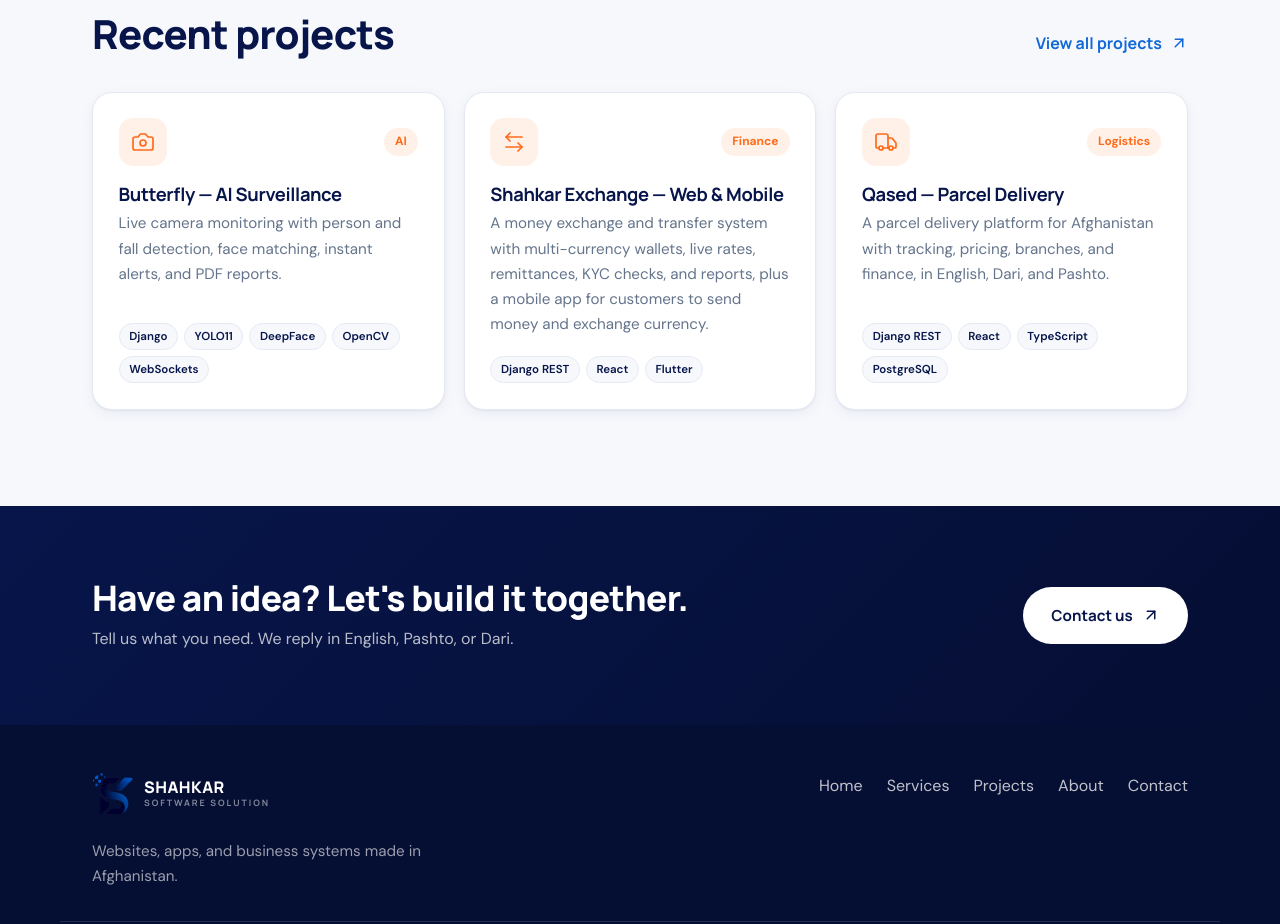
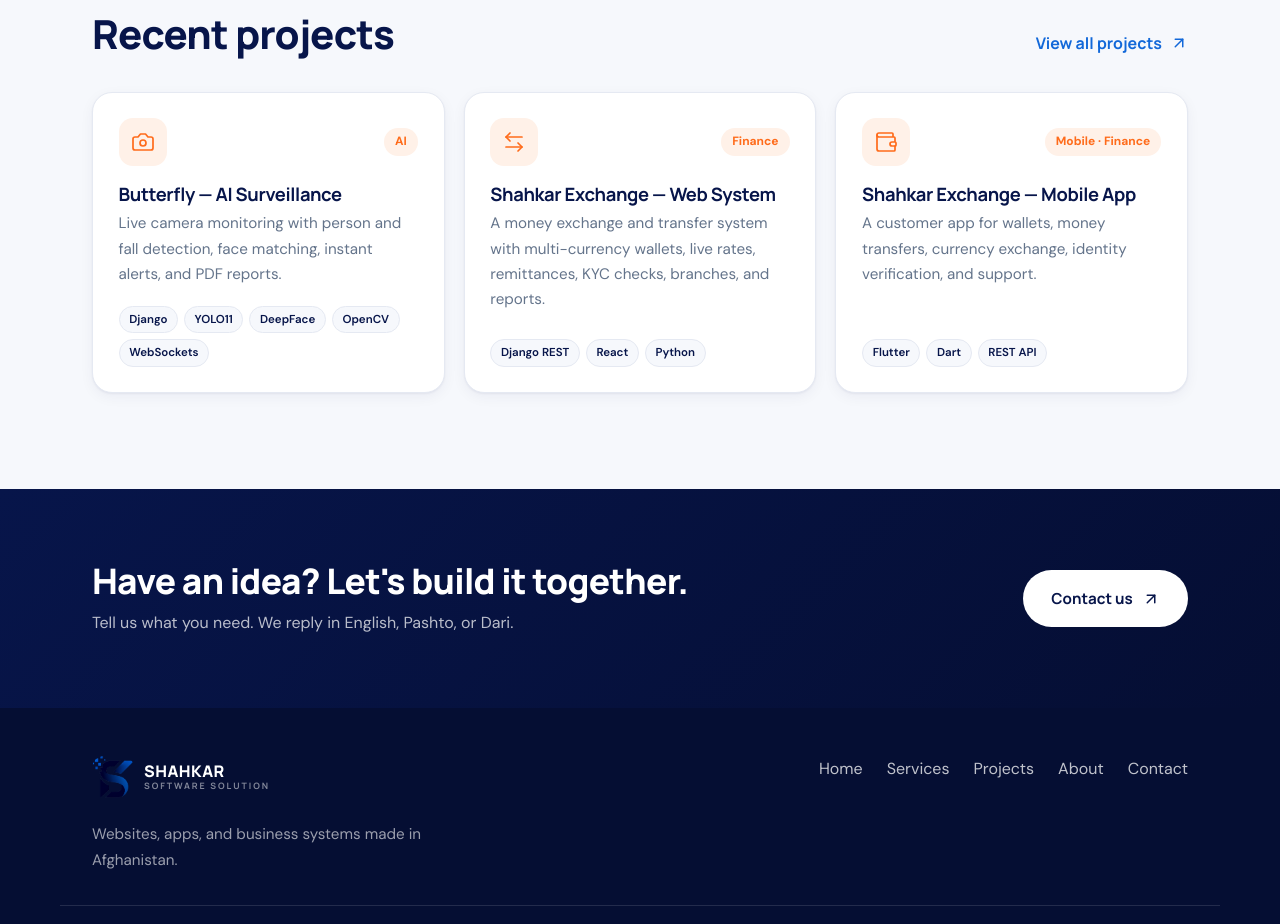
Before and after one commit to elhamuddinmayar/shahkar, a React (Vite) app: page / in a window 1280 px wide. Shown: the part 1520-2444 px from the top of the page. Built offline with nearby package versions, Linux system fonts and the light colour scheme.

Commit message:
add laundry, kpredictor, zubairy projects; split exchange

```diff
--- a/src/data/content.js
+++ b/src/data/content.js
@@ -1,5 +1,5 @@
 import { NetworkShieldLogo } from '../components/ProjectLogos'
-import { ArrowLeftRight, BookOpen, Blocks, BrainCircuit, Camera, CloudCog, LandPlot, PanelsTopLeft, PenTool, Smartphone, Truck } from 'lucide-react'
+import { ArrowLeftRight, BookOpen, Blocks, BrainCircuit, Camera, CloudCog, GraduationCap, LandPlot, PanelsTopLeft, PenTool, Shirt, Smartphone, TrendingUp, Truck, Wallet, WashingMachine } from 'lucide-react'
 
 // Text for these lists lives in i18n/translations.js, in the same order.
 export const serviceIcons = [PanelsTopLeft, Smartphone, Blocks, BrainCircuit, PenTool, CloudCog]
@@ -7,11 +7,16 @@
 // Projects built by the Shahkar team
 export const projectMeta = [
   { icon: Camera, stack: ['Django', 'YOLO11', 'DeepFace', 'OpenCV', 'WebSockets'] },
-  { icon: ArrowLeftRight, stack: ['Django REST', 'React', 'Flutter'] },
+  { icon: ArrowLeftRight, stack: ['Django REST', 'React', 'Python'] },
+  { icon: Wallet, stack: ['Flutter', 'Dart', 'REST API'] },
   { icon: Truck, stack: ['Django REST', 'React', 'TypeScript', 'PostgreSQL'] },
   { icon: BookOpen, stack: ['Flutter', 'Dart'] },
   { icon: NetworkShieldLogo, tone: 'blue', stack: ['React', 'Node.js', 'Express.js', 'PostgreSQL', 'WebSocket', 'SNMP', 'ICMP/Ping'] },
   { icon: LandPlot, stack: [] },
+  { icon: WashingMachine, stack: ['Django REST', 'React', 'Vite'] },
+  { icon: Shirt, stack: ['Flutter', 'Dart'] },
+  { icon: TrendingUp, stack: ['Django', 'Pandas', 'JavaScript'] },
+  { icon: GraduationCap, stack: ['PHP', 'MySQL', 'JavaScript'] },
 ]
 
 export const navigation = [
--- a/src/i18n/translations.js
+++ b/src/i18n/translations.js
@@ -41,11 +41,16 @@
     projectsPage: { label: 'Projects', title: 'Projects we have built', text: 'A selection of systems and apps from our team.' },
     projects: [
       { title: 'Butterfly — AI Surveillance', category: 'AI', description: 'Live camera monitoring with person and fall detection, face matching, instant alerts, and PDF reports.' },
-      { title: 'Shahkar Exchange — Web & Mobile', category: 'Finance', description: 'A money exchange and transfer system with multi-currency wallets, live rates, remittances, KYC checks, and reports, plus a mobile app for customers to send money and exchange currency.' },
+      { title: 'Shahkar Exchange — Web System', category: 'Finance', description: 'A money exchange and transfer system with multi-currency wallets, live rates, remittances, KYC checks, branches, and reports.' },
+      { title: 'Shahkar Exchange — Mobile App', category: 'Mobile · Finance', description: 'A customer app for wallets, money transfers, currency exchange, identity verification, and support.' },
       { title: 'Qased — Parcel Delivery', category: 'Logistics', description: 'A parcel delivery platform for Afghanistan with tracking, pricing, branches, and finance, in English, Dari, and Pashto.' },
       { title: 'Quran Karim — Pashto', category: 'Mobile', description: 'A Quran app with Pashto translation and tafsir, audio recitation, search, bookmarks, and duas.' },
       { title: 'Smart Network Monitoring', category: 'Networking', description: 'Tracks device status and performance, detects network failures, sends real-time alerts, and manages the whole network from one place.' },
       { title: 'Land & Facilities Information System', category: 'Government · Management', description: 'Built for the Ministry of Agriculture, Irrigation and Livestock to keep land, property, facility, contract, payment, and document records in one system with reports. It can also be adapted for procurement and contract management in NGOs and companies.' },
+      { title: 'Laundry Management — Web System', category: 'Business', description: 'An operations dashboard for laundry and dry-cleaning businesses: customers, services and pricing, order tracking, payments, and low-stock alerts.' },
+      { title: 'Laundry Management — Mobile App', category: 'Mobile', description: 'A customer app to place laundry orders, schedule pickups, track orders, pay, and get notifications.' },
+      { title: 'Kpredictor — Kankor Predictor', category: 'Education · Data', description: 'Shows students which university faculties match their Kankor score, with a built-in news feed.' },
+      { title: 'Zubairy Classroom', category: 'Education', description: 'An online learning system with video lessons, results, schedules, admissions, and a discussion forum.' },
     ],
     about: {
       label: 'About us',
@@ -117,11 +122,16 @@
     projectsPage: { label: 'پروژې', title: 'هغه پروژې چې موږ جوړې کړې', text: 'زموږ د ټیم یو شمېر سیسټمونه او اپلیکیشنونه.' },
     projects: [
       { title: 'بټرفلای — د مصنوعي ځیرکتیا څارنه', category: 'مصنوعي ځیرکتیا', description: 'د کمرو ژوندۍ څارنه: د انسان او لوېدو پېژندنه، د مخ تطبیق، سمدستي خبرتیاوې او PDF راپورونه.' },
-      { title: 'شهکار صرافي — ویب او موبایل', category: 'مالي', description: 'د پیسو د تبادلې او لېږد سیسټم: څو اسعاري والټونه، ژوندي نرخونه، حوالې، د هویت تایید (KYC) او راپورونه، او د پېرودونکو لپاره موبایل اپلیکیشن چې پیسې ولېږي او اسعار تبادله کړي.' },
+      { title: 'شهکار صرافي — ویب سیسټم', category: 'مالي', description: 'د پیسو د تبادلې او لېږد سیسټم: څو اسعاري والټونه، ژوندي نرخونه، حوالې، د هویت تایید (KYC)، څانګې او راپورونه.' },
+      { title: 'شهکار صرافي — موبایل اپلیکیشن', category: 'موبایل · مالي', description: 'د پېرودونکو اپلیکیشن د والټ، پیسو لېږد، اسعارو تبادلې، د هویت تایید او ملاتړ لپاره.' },
       { title: 'قاصد — د پارسلونو رسول', category: 'ترانسپورت', description: 'د افغانستان لپاره د پارسل رسولو پلاتفورم: تعقیب، بیې، څانګې او مالي برخه، په انګلیسي، دري او پښتو.' },
       { title: 'قرآن کریم — پښتو', category: 'موبایل', description: 'د قرآن کریم اپلیکیشن له پښتو ژباړې او تفسیر، غږیز تلاوت، لټون، نښو او دعاګانو سره.' },
       { title: 'هوښیار د شبکې څارنه', category: 'شبکه', description: 'د وسایلو حالت او کارکړدګي څاري، د شبکې ستونزې پېژني، سمدستي خبرتیاوې لېږي او ټوله شبکه له یوه ځایه اداره کوي.' },
       { title: 'د ځمکو او تاسیساتو معلوماتي سیسټم', category: 'دولتي · مدیریت', description: 'د کرنې، اوبو لګولو او مالدارۍ وزارت لپاره جوړ شوی، چې د ځمکو، ملکیتونو، تاسیساتو، قراردادونو، تادیاتو او اسنادو ریکارډونه له راپورونو سره په یوه سیسټم کې ساتي. د NGOګانو او شرکتونو کې د تدارکاتو او قراردادونو د مدیریت لپاره هم کارول کېدای شي.' },
+      { title: 'د کالو مینځلو مدیریت — ویب سیسټم', category: 'سوداګري', description: 'د کالو مینځلو او وچ پاکولو کاروبار لپاره د عملیاتو ډشبورډ: پېرودونکي، خدمتونه او بیې، د امرونو تعقیب، تادیات او د ګودام د کمښت خبرتیاوې.' },
+      { title: 'د کالو مینځلو مدیریت — موبایل اپلیکیشن', category: 'موبایل', description: 'د پېرودونکو اپلیکیشن چې امر ورکړي، د راټولولو وخت وټاکي، امرونه تعقیب کړي، پیسې ورکړي او خبرتیاوې ترلاسه کړي.' },
+      { title: 'کې‌پریډیکټر — د کانکور وړاندوینه', category: 'زده کړه · معلومات', description: 'زده کوونکو ته ښيي چې د کانکور نمرې ته په پام سره کومې پوهنځۍ ورته مناسبې دي، د خبرونو برخې سره.' },
+      { title: 'زبیري ټولګی', category: 'زده کړه', description: 'آنلاین د زده کړې سیسټم د ویډیويي درسونو، پایلو، مهالوېش، داخلې او بحث فورم سره.' },
     ],
     about: {
       label: 'زموږ په اړه',
@@ -193,11 +203,16 @@
     projectsPage: { label: 'پروژه‌ها', title: 'پروژه‌هایی که ساخته‌ایم', text: 'نمونه‌ای از سیستم‌ها و اپلیکیشن‌های تیم ما.' },
     projects: [
       { title: 'باترفلای — نظارت هوشمند', category: 'هوش مصنوعی', description: 'نظارت زنده دوربین‌ها با تشخیص انسان و افتادن، تطبیق چهره، هشدار فوری و گزارش PDF.' },
-      { title: 'صرافی شهکار — وب و موبایل', category: 'مالی', description: 'سیستم صرافی و انتقال پول با کیف‌پول‌های چندارزی، نرخ‌های زنده، حواله‌ها، تأیید هویت (KYC) و گزارش‌ها، همراه با اپلیکیشن موبایل برای مشتریان جهت ارسال پول و تبادله ارز.' },
+      { title: 'صرافی شهکار — سیستم وب', category: 'مالی', description: 'سیستم صرافی و انتقال پول با کیف‌پول‌های چندارزی، نرخ‌های زنده، حواله‌ها، تأیید هویت (KYC)، شعبه‌ها و گزارش‌ها.' },
+      { title: 'صرافی شهکار — اپلیکیشن موبایل', category: 'موبایل · مالی', description: 'اپلیکیشن مشتریان برای کیف‌پول، انتقال پول، تبادله ارز، تأیید هویت و پشتیبانی.' },
       { title: 'قاصد — ارسال بسته', category: 'لوجستیک', description: 'پلتفرم ارسال بسته برای افغانستان با پیگیری، قیمت‌گذاری، شعبه‌ها و بخش مالی، به انگلیسی، دری و پشتو.' },
       { title: 'قرآن کریم — پشتو', category: 'موبایل', description: 'اپلیکیشن قرآن کریم با ترجمه و تفسیر پشتو، تلاوت صوتی، جستجو، نشانه‌گذاری و دعاها.' },
       { title: 'نظارت هوشمند شبکه', category: 'شبکه', description: 'وضعیت و عملکرد دستگاه‌ها را نظارت می‌کند، خرابی‌های شبکه را تشخیص می‌دهد، هشدار فوری می‌فرستد و کل شبکه را از یک جا مدیریت می‌کند.' },
       { title: 'سیستم معلوماتی زمین و تأسیسات', category: 'دولتی · مدیریت', description: 'برای وزارت زراعت، آبیاری و مالداری ساخته شده تا سوابق زمین، املاک، تأسیسات، قراردادها، پرداخت‌ها و اسناد را همراه با گزارش‌ها در یک سیستم نگه دارد. برای مدیریت تدارکات و قراردادها در NGOها و شرکت‌ها نیز قابل استفاده است.' },
+      { title: 'مدیریت لباسشویی — سیستم وب', category: 'تجارت', description: 'داشبورد عملیاتی برای لباسشویی و خشکشویی: مشتریان، خدمات و قیمت‌ها، پیگیری سفارش، پرداخت‌ها و هشدار کمبود موجودی.' },
+      { title: 'مدیریت لباسشویی — اپلیکیشن موبایل', category: 'موبایل', description: 'اپلیکیشن مشتریان برای ثبت سفارش، تعیین زمان جمع‌آوری، پیگیری سفارش، پرداخت و دریافت اعلان‌ها.' },
+      { title: 'کی‌پریدیکتر — پیش‌بینی کانکور', category: 'آموزش · داده', description: 'به شاگردان نشان می‌دهد کدام پوهنځی‌ها با نمره کانکور آن‌ها مطابقت دارد، همراه با بخش خبرها.' },
+      { title: 'صنف زبیری', category: 'آموزش', description: 'سیستم آموزش آنلاین با درس‌های ویدیویی، نتایج، تقسیم اوقات، شمولیت و انجمن گفتگو.' },
     ],
     about: {
       label: 'درباره ما',
```
